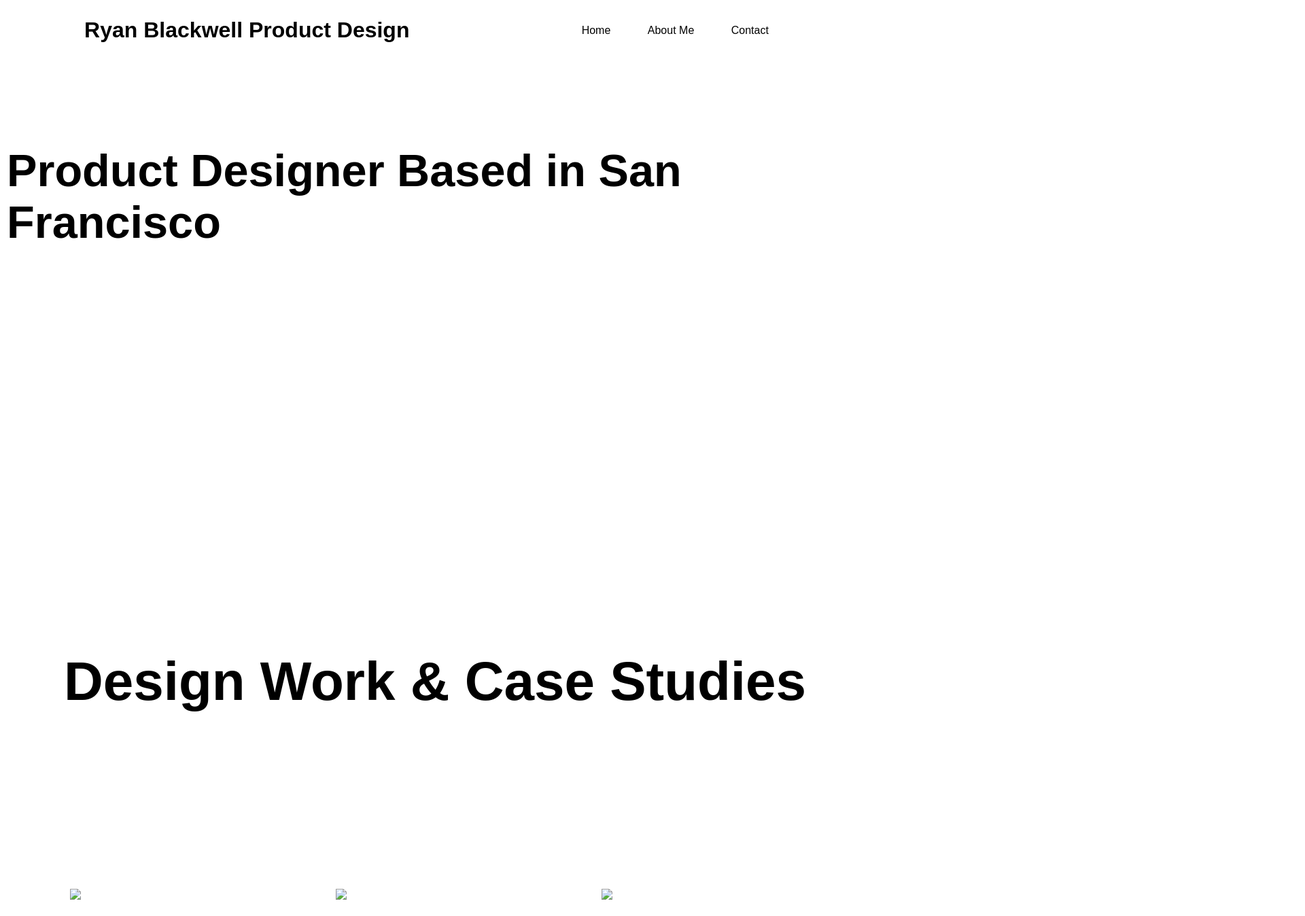
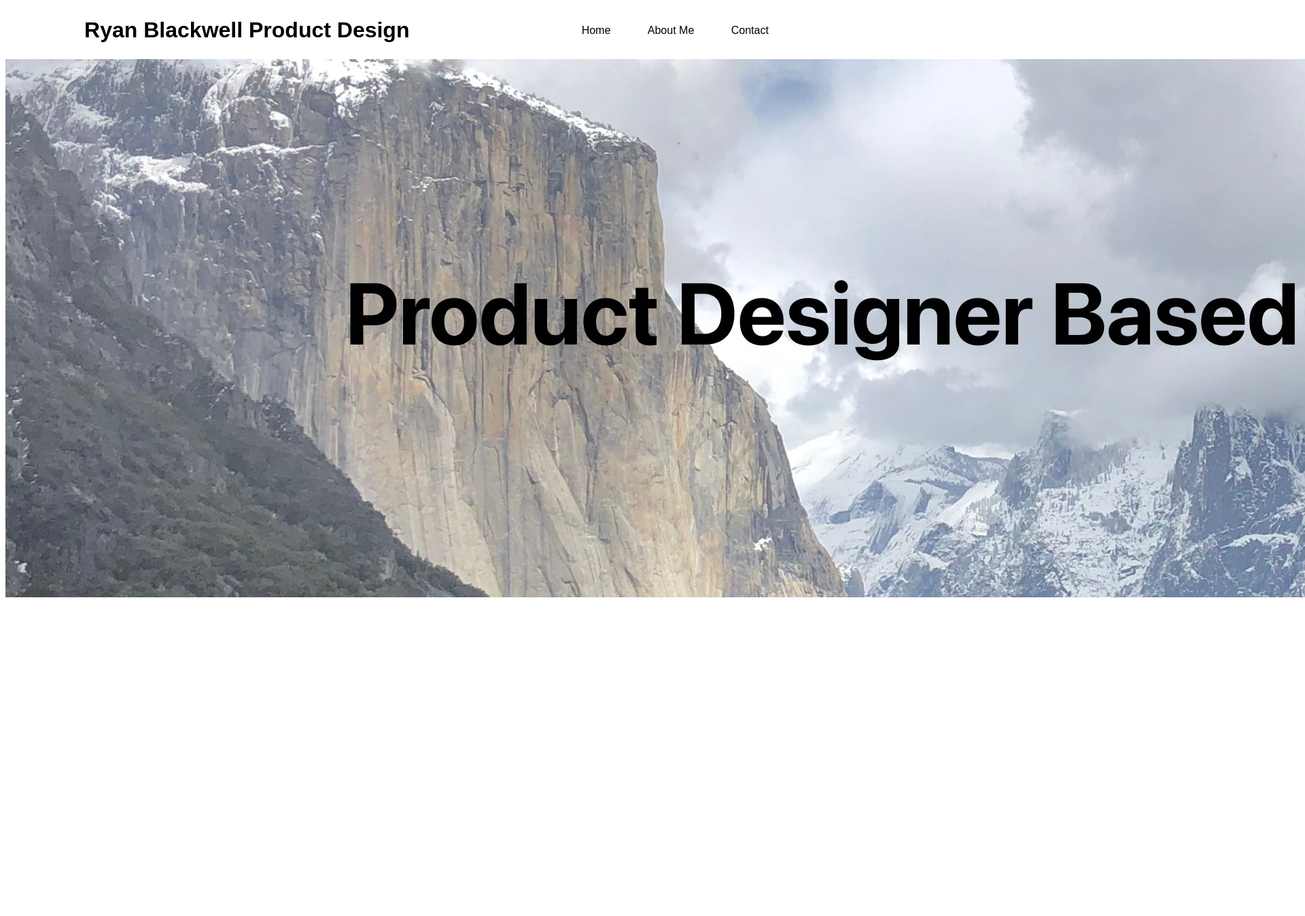
Before and after one commit to RyanBlackwellProductDesign/RyanBlackwellProductDesign, a plain HTML site: page Index.html in a window 1280 px wide. Shown: the part 5-1353 px from the top of the page at 68% size, 1920 px wide, since content can reach past the window. Drawn offline with Linux system fonts and the light colour scheme.

Commit message:
New commit

```diff
--- a/Index.html
+++ b/Index.html
@@ -14,11 +14,8 @@
       <a>Contact</a>
     </nav>
   </div>
-  <div id="column" class="flex">
-    <!-- <img src="IMG Folder/El-Capitan.jpeg" alt="hero-image" width="1701" height="396"> -->
-    <p class="flex_item">
-      Product Designer Based in San Francisco
-    </p>
+</div>
+    <img src="header image.jpg">
   </div>
   <div class="Headertwo">
     <h2>Design Work & Case Studies</h2>
@@ -27,16 +24,16 @@
   <div class="casestudyheader"></div>
   </div>
   <div class="row">
-    <img src="IMG Folder/DOJ redesign.jpg">
-    <img src="IMG Folder/Food Pantry redesign.jpg">
-    <img src="IMG Folder/Neverwaste.jpg">
+    <img src="DOJ redesign.jpg">
+    <img src="Food Pantry redesign.jpg">
+    <img src="Neverwaste.jpg">
   </div>
   <div class="Headerthree">
     <h4>About Me</h4>
     </nav>
   </div>
   <div class="AboutMeImage">
-    <a href="https://www.google.com"></a><img src="IMG Folder/portrait.jpeg"> </a>
+    <img src="portrait.jpeg"> </a>
     <p>With over a decade of experience in visual storytelling,
       I bring a design aesthetic that puts the user first.
       Transitioning from a photographer to a UX/UI designer
--- a/Style.css
+++ b/Style.css
@@ -9,18 +9,6 @@
 }
 .nav-bar a{
   margin: 0 25px;
-}
-div.flex {
-  display: flex;
-  justify-content: center;
-  align-items: center;
-  width: 100%;
-  height: 400px;
-  border: rgb(255, 255, 255) solid 2px;
-  background-image: url("IMG Folder/El-Capitan.jpeg");
-  background-position: 0 40%;
-  background-repeat: no-repeat;
-  background-size: cover;
 }
 .flex_item {
   font-size: 50pt;
@@ -79,7 +67,6 @@ div.flex {
 }
 
 .AboutMeImage {
-  border: 20px solid rgb(138, 71, 71);
   display: flex;
   gap: 50px;
   flex-direction: row;
```
Also changed, not shown: header image.jpg (added), 1 other file.
